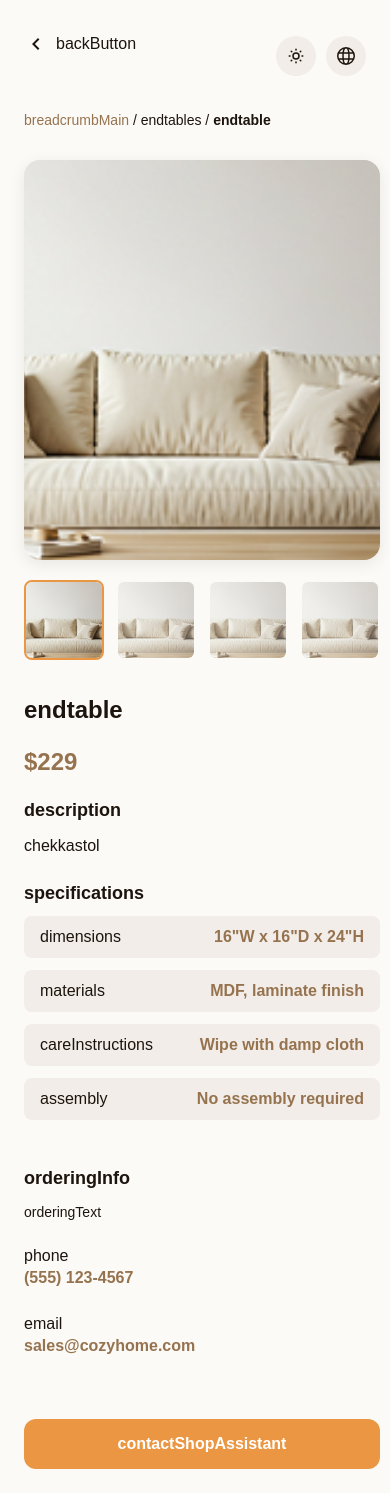
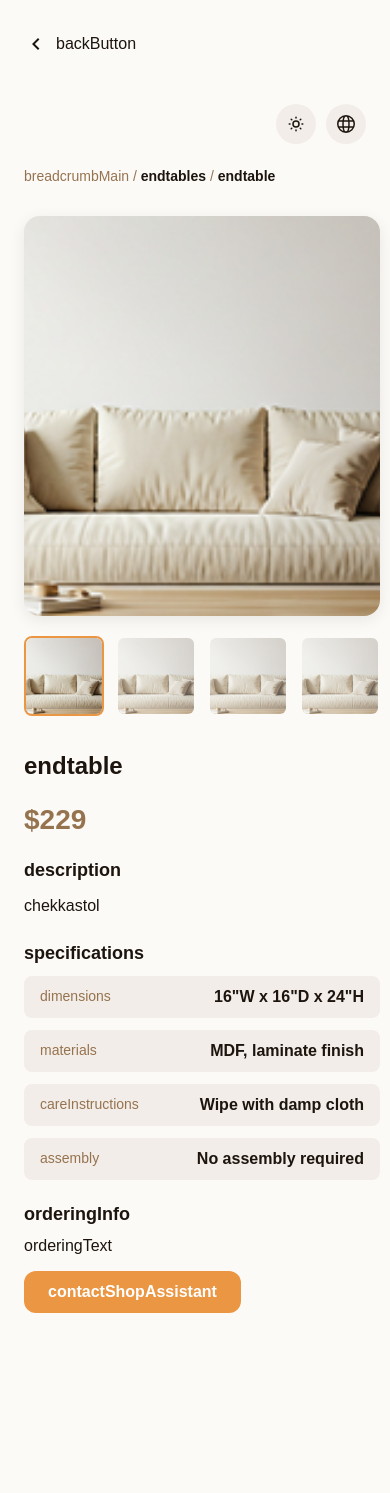
Before and after one commit to dilmurodivcc/m-mebel, a Next.js app: page /product/10 in a window 390 px wide. After the commit the page ends 1337 px from the top, so only its background shows below. Built offline with nearby package versions, Linux system fonts and the light colour scheme.

Commit message:
Upgrade: animated contacts

```diff
--- a/src/app/product/[id]/page.tsx
+++ b/src/app/product/[id]/page.tsx
@@ -18,6 +18,7 @@ const ProductDetail = () => {
   const router = useRouter();
   const { theme, toggleTheme } = useThemeStore();
   const [selectedImage, setSelectedImage] = useState(0);
+  const [showContactInfo, setShowContactInfo] = useState(false);
 
   const productId = Number(params.id);
   const product = getProductById(productId);
@@ -37,11 +38,14 @@ const ProductDetail = () => {
     );
   }
 
+  const handleContactClick = () => {
+    setShowContactInfo(!showContactInfo);
+  };
+
   return (
     <ClientLayout showHeader={false} showFooter={false}>
       <main className="product-detail-page">
         <div className="actions">
-
           {/* Back button */}
           <button
             className="back-btn"
@@ -51,7 +55,10 @@ const ProductDetail = () => {
             <MdKeyboardArrowLeft size={24} />
             {t("backButton")}
           </button>
-        <div className="left_actions" style={{ display: "flex", alignItems: "center", gap: "10px" }}>
+          <div
+            className="left_actions"
+            style={{ display: "flex", alignItems: "center", gap: "10px" }}
+          >
             <button
               className="primary-btn"
               onClick={toggleTheme}
@@ -63,7 +70,6 @@ const ProductDetail = () => {
           </div>
         </div>
 
-        {/* Breadcrumb */}
         <nav className="breadcrumb">
           <span className="breadcrumb-main">{t("breadcrumbMain")}</span> /{" "}
           <span className="breadcrumb-category">
@@ -145,7 +151,20 @@ const ProductDetail = () => {
                   ),
                 })}
               </p>
-              <div className="contact-details">
+
+              <button
+                className={`contact-shop-btn ${
+                  showContactInfo ? "active" : ""
+                }`}
+                onClick={handleContactClick}
+              >
+                {showContactInfo
+                  ? t("hideContactInfo")
+                  : t("contactShopAssistant")}
+              </button>
+
+              {showContactInfo && (
+                <div className="contact-details contact-animation">
                   <div className="contact-item">
                     <span className="contact-label">{t("phone")}</span>
                     <span className="contact-value">
@@ -159,11 +178,8 @@ const ProductDetail = () => {
                     </span>
                   </div>
                 </div>
+              )}
             </div>
-
-            <button className="contact-shop-btn">
-              {t("contactShopAssistant")}
-            </button>
           </div>
         </div>
       </main>
--- a/src/locales/en.json
+++ b/src/locales/en.json
@@ -29,6 +29,7 @@
     "phone": "Phone",
     "email": "Email",
     "contactShopAssistant": "Contact Shop Assistant",
+    "hideContactInfo": "Hide Contact Information",
     "backButton": "Back",
     "productNotFound": "Product not found",
     "backToCategory": "Back to Category",
--- a/src/locales/ru.json
+++ b/src/locales/ru.json
@@ -29,6 +29,7 @@
     "phone": "Телефон",
     "email": "Электронная почта",
     "contactShopAssistant": "Связаться с помощником магазина",
+    "hideContactInfo": "Скрыть контактную информацию",
     "backButton": "Назад",
     "productNotFound": "Товар не найден",
     "backToCategory": "Вернуться к категории",
--- a/src/locales/uz.json
+++ b/src/locales/uz.json
@@ -29,6 +29,7 @@
     "phone": "Telefon",
     "email": "Elektron pochta",
     "contactShopAssistant": "Do'kon yordamchisi bilan bog'lanish",
+    "hideContactInfo": "Aloqa ma'lumotlarini yashirish",
     "backButton": "Orqaga",
     "productNotFound": "Mahsulot topilmadi",
     "backToCategory": "Kategoriyaga qaytish",
--- a/src/scss/pages/_product-detail.scss
+++ b/src/scss/pages/_product-detail.scss
@@ -3,8 +3,6 @@
   max-width: 1200px;
   margin: 0 auto;
   position: relative;
-
-
 }
 
 .actions {
@@ -15,6 +13,10 @@
 }
 
 .back-btn {
+  background: var(--bg-secondary);
+  border: 1px solid var(--border-color);
+  border-radius: 12px;
+  padding: 8px 16px;
   display: flex;
   align-items: center;
   gap: 8px;
@@ -35,16 +37,14 @@
 .breadcrumb {
   margin-bottom: 32px;
   font-size: 14px;
+  color: var(--text-tertiary);
 }
 
 .breadcrumb-main {
   color: var(--text-tertiary);
 }
 
-.breadcrumb-category {
-  color: var(--text);
-}
-
+.breadcrumb-category,
 .breadcrumb-current {
   color: var(--text);
   font-weight: 600;
@@ -90,6 +90,7 @@
   object-fit: cover;
   border-radius: 8px;
   cursor: pointer;
+  transition: all 0.2s;
   border: 2px solid transparent;
   transition: all 0.2s;
   opacity: 0.7;
@@ -154,33 +155,62 @@
 }
 
 .spec-label {
+  font-size: 14px;
+  color: var(--text-tertiary);
   font-weight: 500;
-  color: var(--text);
 }
 
 .spec-value {
-  color: var(--text-tertiary);
+  font-size: 16px;
+  color: var(--text);
   font-weight: 600;
-  text-align: right;
-  max-width: 60%;
 }
 
-.ordering-info {
-  margin-top: 24px;
-}
+.contact-shop-btn {
+  background: var(--bg-tertiary);
+  color: white;
+  border: none;
+  border-radius: 12px;
+  padding: 12px 24px;
+  font-size: 16px;
+  font-weight: 600;
+  cursor: pointer;
+  transition: all 0.3s ease;
+  margin-top: 16px;
 
-.ordering-text {
-  color: var(--text);
-  line-height: 1.6;
-  margin-bottom: 16px;
-  font-size: 14px;
+  &:hover {
+    background: var(--bg-tertiary);
+    box-shadow: 0 4px 12px rgba(235, 150, 66, 0.3);
+  }
+
 }
 
 .contact-details {
+  margin-top: 16px;
+  padding: 16px;
+  background: var(--bg-secondary);
+  border-radius: 12px;
+  border: 1px solid var(--border-color);
   display: flex;
   flex-direction: column;
-  gap: 8px;
-  margin-bottom: 16px;
+  gap: 12px;
+}
+
+.contact-animation {
+  animation: slideDown 0.3s ease-out;
+}
+
+@keyframes slideDown {
+  from {
+    opacity: 0;
+    transform: translateY(-10px);
+    max-height: 0;
+  }
+  to {
+    opacity: 1;
+    transform: translateY(0);
+    max-height: 200px;
+  }
 }
 
 .contact-item {
@@ -191,33 +221,15 @@
 }
 
 .contact-label {
+  font-size: 14px;
+  color: var(--text-tertiary);
   font-weight: 500;
-  color: var(--text);
 }
 
 .contact-value {
-  color: var(--text-tertiary);
+  font-size: 16px;
+  color: var(--text);
   font-weight: 600;
-}
-
-.contact-shop-btn {
-  width: 100%;
-  padding: 16px 24px;
-  background: var(--bg-tertiary);
-  color: var(--text-secondary);
-  border: none;
-  border-radius: 12px;
-  font-size: 16px;
-  font-weight: 600;
-  cursor: pointer;
-  transition: all 0.2s;
-  margin-top: 16px;
-}
-
-.contact-shop-btn:hover {
-  background: var(--text-tertiary);
-  transform: translateY(-2px);
-  box-shadow: 0 4px 12px rgba(0, 0, 0, 0.15);
 }
 
 .product-not-found {
@@ -323,30 +335,17 @@
     font-size: 24px;
   }
 
-  .product-price {
-    font-size: 24px;
-  }
-
   .specs-grid {
     grid-template-columns: 1fr;
   }
 
-  .image-thumbnails {
-    justify-content: center;
+  .actions {
+    flex-direction: column;
+    gap: 16px;
+    align-items: flex-start;
   }
 
-  .contact-details {
-    gap: 12px;
-  }
-
-  .contact-item {
-    flex-direction: column;
-    align-items: flex-start;
-    gap: 4px;
-  }
-
-  .spec-value {
-    max-width: 100%;
-    text-align: left;
+  .left_actions {
+    align-self: flex-end;
   }
 }
```
Lines whose indentation alone changed are shown as unchanged.
